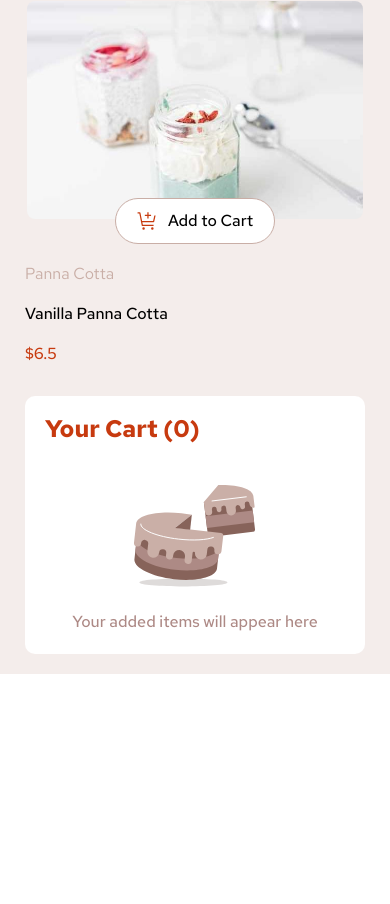
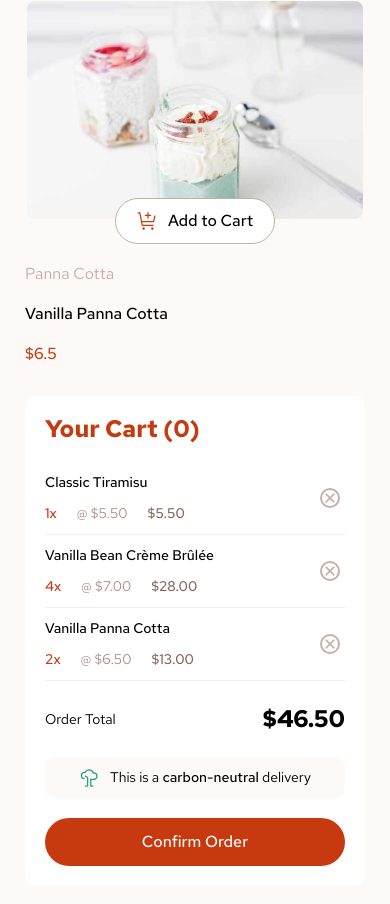
Before and after one commit to SergiuStancioiu/product-list-with-cart, a Vue app: page / in a window 390 px wide. Shown: the part 3286-4190 px from the top of the page. Before the commit the page ends 3960 px from the top, so only its background shows below. Built offline with nearby package versions, Linux system fonts and the light colour scheme.

Commit message:
feat: finished cart desgin for mobile

```diff
--- a/src/App.vue
+++ b/src/App.vue
@@ -54,7 +54,7 @@ export default {
   padding: 34px 25px 20px;
   max-width: 700px;
   margin: 0 auto;
-  background-color: var(--rose100);
+  background-color: var(--rose50);
 }
 
 h1 {
--- a/src/components/Cart.vue
+++ b/src/components/Cart.vue
@@ -1,18 +1,22 @@
 <script>
 export default {
   data() {
-    return {};
+    return {
+      productsInCart: 1,
+    };
   },
 };
 </script>
 
 <template>
-  <!--Cart-->
+  <!--Cart main container-->
   <div class="cart-container">
+    <!--Cart heading-->
     <div class="cart-heading">
       <h2>Your Cart (0)</h2>
     </div>
-    <div class="cart-content">
+    <!--Cart content when is empty-->
+    <div class="cart-content-empty" v-if="productsInCart == 0">
       <div class="cart-empty-image">
         <img
           src="../assets/images/illustration-empty-cart.svg"
@@ -21,6 +25,96 @@ export default {
       </div>
       <div class="cart-info">
         <p>Your added items will appear here</p>
+      </div>
+    </div>
+    <!--Cart content when we have products added-->
+    <div class="products-in-cart" v-if="productsInCart > 0">
+      <!--Classic Tiramisu-->
+      <div class="cart-content">
+        <div class="cart-product">
+          <div class="cart-product-name">
+            <p>Classic Tiramisu</p>
+          </div>
+          <div class="cart-product-qty-price-total">
+            <div class="product-qty"><span>1x</span></div>
+            <div class="product-price"><span>@ $5.50</span></div>
+            <div class="product-total"><span>$5.50</span></div>
+          </div>
+        </div>
+        <div class="delete-product-wrapper">
+          <div class="delete-product">
+            <img
+              src="../assets/images/icon-remove-item.svg"
+              alt="Delete Product"
+            />
+          </div>
+        </div>
+      </div>
+      <!--Vanilla Bean Crème Brûlée-->
+      <div class="cart-content">
+        <div class="cart-product">
+          <div class="cart-product-name">
+            <p>Vanilla Bean Crème Brûlée</p>
+          </div>
+          <div class="cart-product-qty-price-total">
+            <div class="product-qty"><span>4x</span></div>
+            <div class="product-price"><span>@ $7.00</span></div>
+            <div class="product-total"><span>$28.00</span></div>
+          </div>
+        </div>
+        <div class="delete-product-wrapper">
+          <div class="delete-product">
+            <img
+              src="../assets/images/icon-remove-item.svg"
+              alt="Delete Product"
+            />
+          </div>
+        </div>
+      </div>
+      <!--Vanilla Panna Cotta-->
+      <div class="cart-content">
+        <div class="cart-product">
+          <div class="cart-product-name">
+            <p>Vanilla Panna Cotta</p>
+          </div>
+          <div class="cart-product-qty-price-total">
+            <div class="product-qty"><span>2x</span></div>
+            <div class="product-price"><span>@ $6.50</span></div>
+            <div class="product-total"><span>$13.00</span></div>
+          </div>
+        </div>
+        <div class="delete-product-wrapper">
+          <div class="delete-product">
+            <img
+              src="../assets/images/icon-remove-item.svg"
+              alt="Delete Product"
+            />
+          </div>
+        </div>
+      </div>
+      <!--Order Total-->
+      <div class="order-total-wrapper">
+        <!--Order total-->
+        <div class="order-total">
+          <div class="title"><p>Order Total</p></div>
+          <div class="total-price">$46.50</div>
+        </div>
+        <!--Carbon neutral-->
+        <div class="carbon-neutral">
+          <div class="carbon-image">
+            <img
+              src="../assets/images/icon-carbon-neutral.svg"
+              alt="Tree Icon"
+            />
+          </div>
+          <div class="carbon-neutral-text">
+            <p>This is a <span>carbon-neutral</span> delivery</p>
+          </div>
+        </div>
+        <!--Confirm order button-->
+        <div class="confirm-order">
+          <button class="order-btn">Confirm Order</button>
+        </div>
       </div>
     </div>
   </div>
@@ -40,7 +134,7 @@ export default {
   color: var(--red);
 }
 
-.cart-content {
+.cart-content-empty {
   display: flex;
   align-items: center;
   flex-direction: column;
@@ -48,8 +142,122 @@ export default {
 }
 
 .cart-info p {
+  color: var(--rose400);
+}
+
+.cart-product {
+  display: flex;
+  flex-direction: column;
+  gap: 10px;
+  font-size: 14px;
+}
+
+.cart-product-name p,
+.carbon-neutral-text p,
+.order-total .title p,
+.cart-info p {
   margin: 0;
-  color: var(--rose400);
+}
+
+.product-qty,
+.cart-product-name p,
+.cart-info p,
+.product-total,
+.carbon-neutral-text span {
   font-weight: 500;
 }
+
+.cart-product-qty-price-total {
+  display: flex;
+  align-items: center;
+  gap: 20px;
+}
+
+.product-qty {
+  color: var(--red);
+}
+
+.product-price {
+  color: var(--rose400);
+}
+
+.product-total {
+  color: var(--rose500);
+}
+
+.cart-content {
+  display: flex;
+  align-items: center;
+  justify-content: space-between;
+  border-bottom: 1px solid var(--rose100);
+  padding-bottom: 10px;
+}
+
+.delete-product-wrapper {
+  width: 30px;
+  height: 30px;
+  display: flex;
+  align-items: center;
+  justify-content: center;
+}
+
+.delete-product {
+  width: 20px;
+}
+
+.delete-product img {
+  width: 100%;
+  border: 2px solid var(--rose300);
+  border-radius: 50%;
+  padding: 2px;
+}
+
+.products-in-cart {
+  display: flex;
+  flex-direction: column;
+  gap: 10px;
+}
+
+.order-total {
+  display: flex;
+  align-items: center;
+  justify-content: space-between;
+  padding-top: 10px;
+}
+
+.order-total .title p,
+.carbon-neutral-text p {
+  font-size: 14px;
+}
+
+.order-total .total-price {
+  font-weight: 700;
+  font-size: 24px;
+}
+
+.carbon-neutral {
+  display: flex;
+  align-items: center;
+  gap: 10px;
+  padding: 10px 20px;
+  background-color: var(--rose50);
+  border-radius: 10px;
+  justify-content: center;
+}
+
+.order-btn {
+  width: 100%;
+  border: none;
+  padding: 15px;
+  border-radius: 50px;
+  background-color: var(--red);
+  color: white;
+  font-weight: 500;
+}
+
+.order-total-wrapper {
+  display: flex;
+  flex-direction: column;
+  gap: 20px;
+}
 </style>
```
